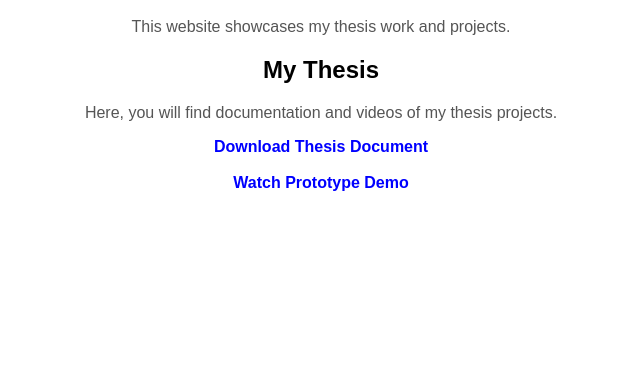
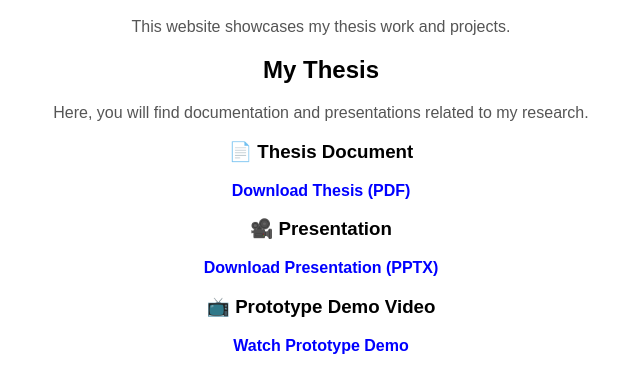
Before and after one commit to VinnyLii/VincentUba-Portfolio, a plain HTML site: page index.html in a window 1280 px wide. Shown: the part 90-482 px from the top of the page, without its empty margins (319-959 px from the left). Drawn offline with Linux system fonts and the light colour scheme.

Commit message:
Update index.html

```diff
--- a/index.html
+++ b/index.html
@@ -9,15 +9,27 @@
         h1 { color: #333; }
         p { color: #555; }
         a { color: blue; text-decoration: none; font-weight: bold; }
+        .container { max-width: 800px; margin: auto; }
     </style>
 </head>
 <body>
-    <h1>Welcome to My Portfolio</h1>
-    <p>This website showcases my thesis work and projects.</p>
-    <h2>My Thesis</h2>
-    <p>Here, you will find documentation and videos of my thesis projects.</p>
-    <a href="thesis/Vincent_Uba_Thesis.pdf" download>Download Thesis Document</a>
-    <br><br>
-    <a href="videos/thesis_demo.mp4">Watch Prototype Demo</a>
+
+    <div class="container">
+        <h1>Welcome to My Portfolio</h1>
+        <p>This website showcases my thesis work and projects.</p>
+
+        <h2>My Thesis</h2>
+        <p>Here, you will find documentation and presentations related to my research.</p>
+
+        <h3>📄 Thesis Document</h3>
+        <a href="thesis/Vincent_Uba_Thesis.pdf" download>Download Thesis (PDF)</a>
+
+        <h3>🎥 Presentation</h3>
+        <a href="presentations/thesis_demo.pptx" download>Download Presentation (PPTX)</a>
+
+        <h3>📺 Prototype Demo Video</h3>
+        <a href="videos/thesis_demo.mp4">Watch Prototype Demo</a>
+    </div>
+
 </body>
 </html>
```
